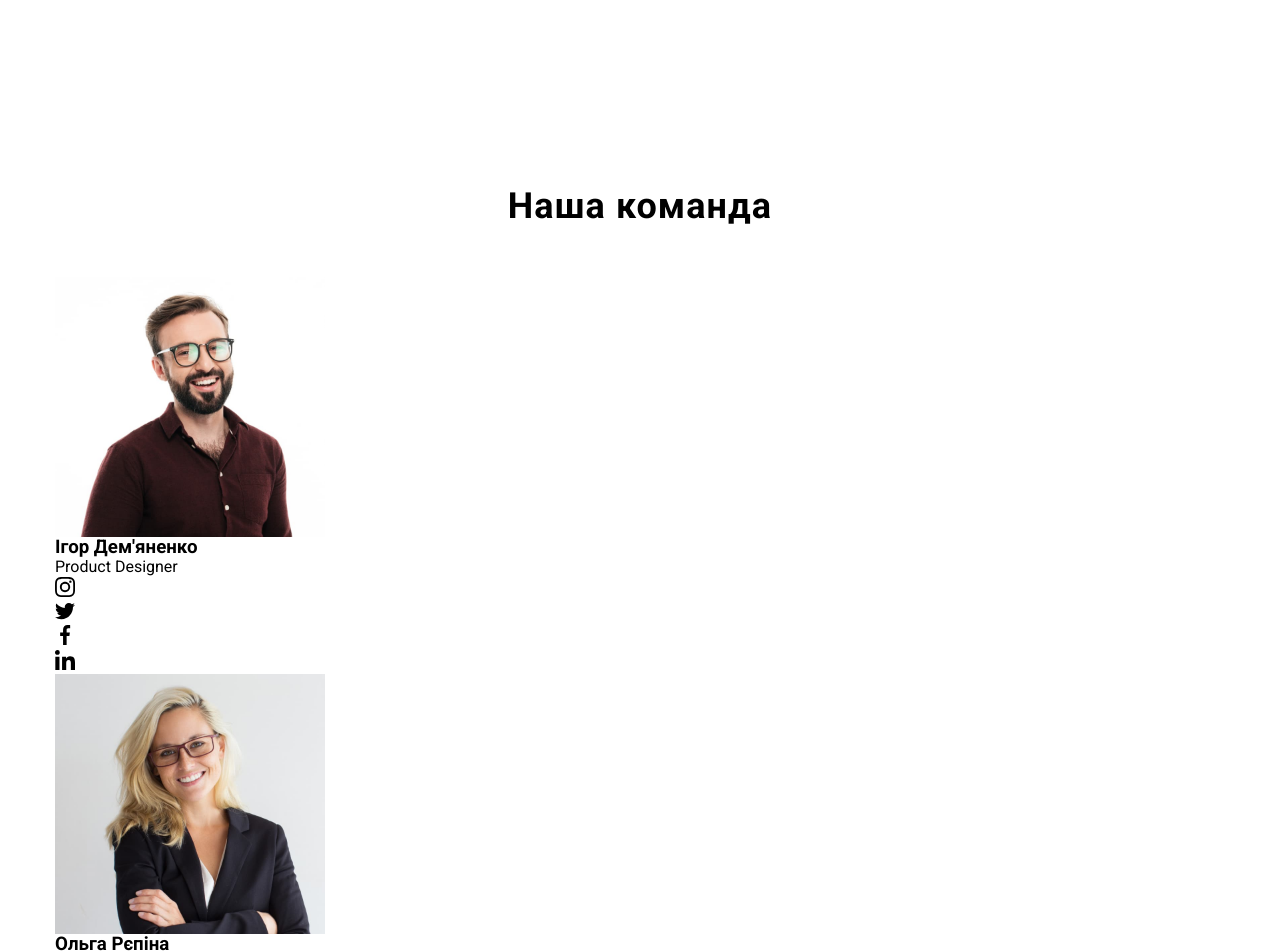
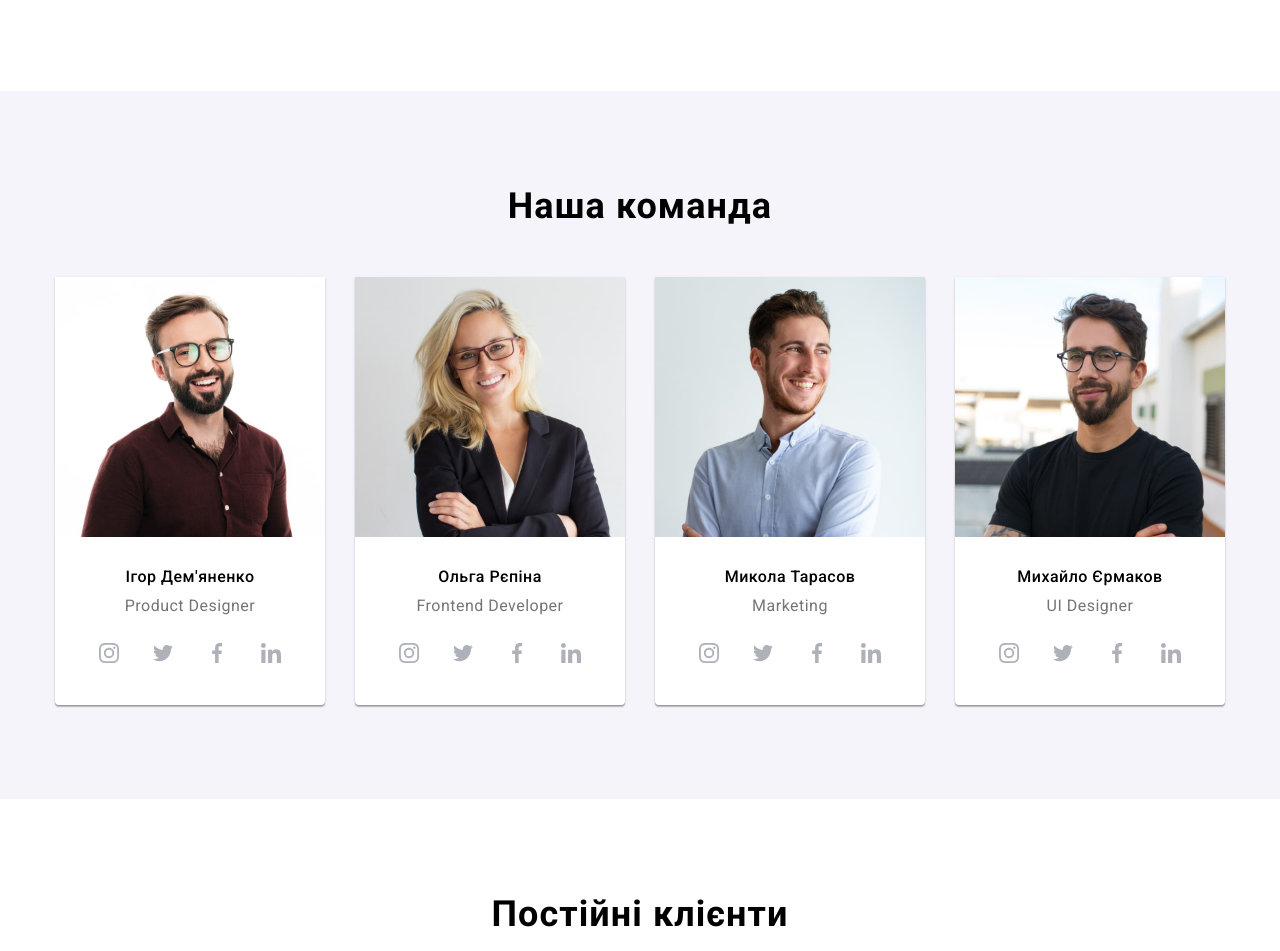
Before and after one commit to bogdan-ryzhko/goit-markup-hw-07, a plain HTML site: page index.html in a window 1280 px wide. Shown: the part 1506-2457 px from the top of the page. Drawn offline with Linux system fonts and the light colour scheme.

Commit message:
Переробив секцію "Наша команда"

```diff
--- a/index.html
+++ b/index.html
@@ -154,38 +154,38 @@
 
     <section class="team section">
       <div class="container">
-        <h2 class="team-title title">Наша команда</h2>
-        <ul class="team-list list">
-          <li class="team-item">
-            <img class="team-item-img" src="./images/team1.jpg" alt="Ігор Дем'яненко" width="270" height="260" />
-            <div class="team-content">
-              <h3 class="team-item-name">Ігор Дем'яненко</h3>
-              <p class="team-item-descr">Product Designer</p>
-              <ul class="team-soc-list list">
-                <li class="team-soc-item">
-                  <a href="#" class="team-soc-link link">
-                    <svg class="team-soc-icon" width="20" height="20">
+        <h2 class="team__title title">Наша команда</h2>
+        <ul class="team__list list">
+          <li class="team__item">
+            <img class="team__item-img" src="./images/team1.jpg" alt="Ігор Дем'яненко" width="270" height="260" />
+            <div class="team__content">
+              <h3 class="team__item-name">Ігор Дем'яненко</h3>
+              <p class="team__item-descr">Product Designer</p>
+              <ul class="team__soc-list list">
+                <li class="team__soc-item">
+                  <a href="#" class="team__soc-link link">
+                    <svg class="team__soc-icon" width="20" height="20">
                       <use href="./images/svg-sprites/svg-icons.svg#icon-instagram"></use>
                     </svg>
                   </a>
                 </li>
-                <li class="team-soc-item">
-                  <a href="#" class="team-soc-link link">
-                    <svg class="team-soc-icon" width="20" height="20">
+                <li class="team__soc-item">
+                  <a href="#" class="team__soc-link link">
+                    <svg class="team__soc-icon" width="20" height="20">
                       <use href="./images/svg-sprites/svg-icons.svg#icon-twitter"></use>
                     </svg>
                   </a>
                 </li>
-                <li class="team-soc-item">
-                  <a href="#" class="team-soc-link link">
-                    <svg class="team-soc-icon" width="20" height="20">
+                <li class="team__soc-item">
+                  <a href="#" class="team__soc-link link">
+                    <svg class="team__soc-icon" width="20" height="20">
                       <use href="./images/svg-sprites/svg-icons.svg#icon-facebook"></use>
                     </svg>
                   </a>
                 </li>
-                <li class="team-soc-item">
-                  <a href="#" class="team-soc-link link">
-                    <svg class="team-soc-icon" width="20" height="20">
+                <li class="team__soc-item">
+                  <a href="#" class="team__soc-link link">
+                    <svg class="team__soc-icon" width="20" height="20">
                       <use href="./images/svg-sprites/svg-icons.svg#icon-linkedin"></use>
                     </svg>
                   </a>
@@ -193,36 +193,36 @@
               </ul>
             </div>
           </li>
-          <li class="team-item">
-            <img class="team-item-img" src="./images/team2.jpg" alt="Ольга Рєпіна" width="270" height="260" />
-            <div class="team-content">
-              <h3 class="team-item-name">Ольга Рєпіна</h3>
-              <p class="team-item-descr">Frontend Developer</p>
-              <ul class="team-soc-list list">
-                <li class="team-soc-item">
-                  <a href="#" class="team-soc-link link">
-                    <svg class="team-soc-icon" width="20" height="20">
+          <li class="team__item">
+            <img class="team__item-img" src="./images/team2.jpg" alt="Ольга Рєпіна" width="270" height="260" />
+            <div class="team__content">
+              <h3 class="team__item-name">Ольга Рєпіна</h3>
+              <p class="team__item-descr">Frontend Developer</p>
+              <ul class="team__soc-list list">
+                <li class="team__soc-item">
+                  <a href="#" class="team__soc-link link">
+                    <svg class="team__soc-icon" width="20" height="20">
                       <use href="./images/svg-sprites/svg-icons.svg#icon-instagram"></use>
                     </svg>
                   </a>
                 </li>
-                <li class="team-soc-item">
-                  <a href="#" class="team-soc-link link">
-                    <svg class="team-soc-icon" width="20" height="20">
+                <li class="team__soc-item">
+                  <a href="#" class="team__soc-link link">
+                    <svg class="team__soc-icon" width="20" height="20">
                       <use href="./images/svg-sprites/svg-icons.svg#icon-twitter"></use>
                     </svg>
                   </a>
                 </li>
-                <li class="team-soc-item">
-                  <a href="#" class="team-soc-link link">
-                    <svg class="team-soc-icon" width="20" height="20">
+                <li class="team__soc-item">
+                  <a href="#" class="team__soc-link link">
+                    <svg class="team__soc-icon" width="20" height="20">
                       <use href="./images/svg-sprites/svg-icons.svg#icon-facebook"></use>
                     </svg>
                   </a>
                 </li>
-                <li class="team-soc-item">
-                  <a href="#" class="team-soc-link link">
-                    <svg class="team-soc-icon" width="20" height="20">
+                <li class="team__soc-item">
+                  <a href="#" class="team__soc-link link">
+                    <svg class="team__soc-icon" width="20" height="20">
                       <use href="./images/svg-sprites/svg-icons.svg#icon-linkedin"></use>
                     </svg>
                   </a>
@@ -230,36 +230,36 @@
               </ul>
             </div>
           </li>
-          <li class="team-item">
-            <img class="team-item-img" src="./images/team3.jpg" alt="Микола Тарасов" width="270" height="260" />
-            <div class="team-content">
-              <h3 class="team-item-name">Микола Тарасов</h3>
-              <p class="team-item-descr">Marketing</p>
-              <ul class="team-soc-list list">
-                <li class="team-soc-item">
-                  <a href="#" class="team-soc-link link">
-                    <svg class="team-soc-icon" width="20" height="20">
+          <li class="team__item">
+            <img class="team__item-img" src="./images/team3.jpg" alt="Микола Тарасов" width="270" height="260" />
+            <div class="team__content">
+              <h3 class="team__item-name">Микола Тарасов</h3>
+              <p class="team__item-descr">Marketing</p>
+              <ul class="team__soc-list list">
+                <li class="team__soc-item">
+                  <a href="#" class="team__soc-link link">
+                    <svg class="team__soc-icon" width="20" height="20">
                       <use href="./images/svg-sprites/svg-icons.svg#icon-instagram"></use>
                     </svg>
                   </a>
                 </li>
-                <li class="team-soc-item">
-                  <a href="#" class="team-soc-link link">
-                    <svg class="team-soc-icon" width="20" height="20">
+                <li class="team__soc-item">
+                  <a href="#" class="team__soc-link link">
+                    <svg class="team__soc-icon" width="20" height="20">
                       <use href="./images/svg-sprites/svg-icons.svg#icon-twitter"></use>
                     </svg>
                   </a>
                 </li>
-                <li class="team-soc-item">
-                  <a href="#" class="team-soc-link link">
-                    <svg class="team-soc-icon" width="20" height="20">
+                <li class="team__soc-item">
+                  <a href="#" class="team__soc-link link">
+                    <svg class="team__soc-icon" width="20" height="20">
                       <use href="./images/svg-sprites/svg-icons.svg#icon-facebook"></use>
                     </svg>
                   </a>
                 </li>
-                <li class="team-soc-item">
-                  <a href="#" class="team-soc-link link">
-                    <svg class="team-soc-icon" width="20" height="20">
+                <li class="team__soc-item">
+                  <a href="#" class="team__soc-link link">
+                    <svg class="team__soc-icon" width="20" height="20">
                       <use href="./images/svg-sprites/svg-icons.svg#icon-linkedin"></use>
                     </svg>
                   </a>
@@ -267,36 +267,36 @@
               </ul>
             </div>
           </li>
-          <li class="team-item">
-            <img class="team-item-img" src="./images/team4.jpg" alt="Михайло Єрмаков" width="270" height="260" />
-            <div class="team-content">
-              <h3 class="team-item-name">Михайло Єрмаков</h3>
-              <p class="team-item-descr">UI Designer</p>
-              <ul class="team-soc-list list">
-                <li class="team-soc-item">
-                  <a href="#" class="team-soc-link link">
-                    <svg class="team-soc-icon" width="20" height="20">
+          <li class="team__item">
+            <img class="team__item-img" src="./images/team4.jpg" alt="Михайло Єрмаков" width="270" height="260" />
+            <div class="team__content">
+              <h3 class="team__item-name">Михайло Єрмаков</h3>
+              <p class="team__item-descr">UI Designer</p>
+              <ul class="team__soc-list list">
+                <li class="team__soc-item">
+                  <a href="#" class="team__soc-link link">
+                    <svg class="team__soc-icon" width="20" height="20">
                       <use href="./images/svg-sprites/svg-icons.svg#icon-instagram"></use>
                     </svg>
                   </a>
                 </li>
-                <li class="team-soc-item">
-                  <a href="#" class="team-soc-link link">
-                    <svg class="team-soc-icon" width="20" height="20">
+                <li class="team__soc-item">
+                  <a href="#" class="team__soc-link link">
+                    <svg class="team__soc-icon" width="20" height="20">
                       <use href="./images/svg-sprites/svg-icons.svg#icon-twitter"></use>
                     </svg>
                   </a>
                 </li>
-                <li class="team-soc-item">
-                  <a href="#" class="team-soc-link link">
-                    <svg class="team-soc-icon" width="20" height="20">
+                <li class="team__soc-item">
+                  <a href="#" class="team__soc-link link">
+                    <svg class="team__soc-icon" width="20" height="20">
                       <use href="./images/svg-sprites/svg-icons.svg#icon-facebook"></use>
                     </svg>
                   </a>
                 </li>
-                <li class="team-soc-item">
-                  <a href="#" class="team-soc-link link">
-                    <svg class="team-soc-icon" width="20" height="20">
+                <li class="team__soc-item">
+                  <a href="#" class="team__soc-link link">
+                    <svg class="team__soc-icon" width="20" height="20">
                       <use href="./images/svg-sprites/svg-icons.svg#icon-linkedin"></use>
                     </svg>
                   </a>
@@ -312,46 +312,46 @@
 
     <section class="clients section">
       <div class="container">
-        <h2 class="clients-title title">Постійні клієнти</h2>
-        <ul class="clients-list list">
-          <li class="clients-item">
-            <a href="#" class="clients-link">
-              <svg class="clients-icon" width="106" height="60">
+        <h2 class="clients__title title">Постійні клієнти</h2>
+        <ul class="clients__list list">
+          <li class="clients__item">
+            <a href="#" class="clients__link">
+              <svg class="clients__icon" width="106" height="60">
                 <use href="./images/svg-sprites/clients-icons.svg#icon-Logo"></use>
               </svg>
             </a>
           </li>
-          <li class="clients-item">
-            <a href="#" class="clients-link">
-              <svg class="clients-icon" width="106" height="60">
+          <li class="clients__item">
+            <a href="#" class="clients__link">
+              <svg class="clients__icon" width="106" height="60">
                 <use href="./images/svg-sprites/clients-icons.svg#icon-Logo-1"></use>
               </svg>
             </a>
           </li>
-          <li class="clients-item">
-            <a href="#" class="clients-link">
-              <svg class="clients-icon" width="106" height="60">
+          <li class="clients__item">
+            <a href="#" class="clients__link">
+              <svg class="clients__icon" width="106" height="60">
                 <use href="./images/svg-sprites/clients-icons.svg#icon-Logo-2"></use>
               </svg>
             </a>
           </li>
-          <li class="clients-item">
-            <a href="#" class="clients-link">
-              <svg class="clients-icon" width="106" height="60">
+          <li class="clients__item">
+            <a href="#" class="clients__link">
+              <svg class="clients__icon" width="106" height="60">
                 <use href="./images/svg-sprites/clients-icons.svg#icon-Logo-3"></use>
               </svg>
             </a>
           </li>
-          <li class="clients-item">
-            <a href="#" class="clients-link">
-              <svg class="clients-icon" width="106" height="60">
+          <li class="clients__item">
+            <a href="#" class="clients__link">
+              <svg class="clients__icon" width="106" height="60">
                 <use href="./images/svg-sprites/clients-icons.svg#icon-Logo-4"></use>
               </svg>
             </a>
           </li>
-          <li class="clients-item">
-            <a href="#" class="clients-link">
-              <svg class="clients-icon" width="106" height="60">
+          <li class="clients__item">
+            <a href="#" class="clients__link">
+              <svg class="clients__icon" width="106" height="60">
                 <use href="./images/svg-sprites/clients-icons.svg#icon-Logo-5"></use>
               </svg>
             </a>
--- a/sass/main.scss
+++ b/sass/main.scss
@@ -102,12 +102,9 @@
   }
 }
 
-// =================================================> Наша команда <=================================================
+// =================================================> Чим ми займаємось <=================================================
 
 .about {
-  &__title {
-  }
-
   &__list {
     @include flexContainer(flex, center, center);
     gap: 30px;
@@ -118,8 +115,6 @@
     position: relative;
   }
 
-  &__img {
-  }
   &__text {
     position: absolute;
     bottom: 0;
@@ -136,3 +131,68 @@
     color: #ffffff;
   }
 }
+
+// =================================================> Наша команда <=================================================
+
+.team {
+  background-color: $team-bg;
+
+  &__list {
+    @include flexContainer(flex, center, center);
+    gap: 30px;
+    flex-wrap: wrap;
+  }
+
+  &__content {
+    padding: 30px 0;
+  }
+
+  &__item {
+    max-width: 270px;
+    background-color: #ffffff;
+    box-shadow: 0px 1px 3px rgba(0, 0, 0, 0.12), 0px 1px 1px rgba(0, 0, 0, 0.14),
+      0px 2px 1px rgba(0, 0, 0, 0.2);
+    border-radius: 0px 0px 4px 4px;
+    text-align: center;
+  }
+
+  &__item-name {
+    font-weight: 500;
+    font-size: 16px;
+    line-height: 1.19;
+    letter-spacing: 0.03em;
+    margin-bottom: 10px;
+  }
+
+  &__item-descr {
+    line-height: 1.19;
+    letter-spacing: 0.03em;
+    color: $descr-color;
+    margin-bottom: 16px;
+  }
+
+  &__soc-list {
+    @include flexContainer(flex, center, center);
+  }
+
+  &__soc-item + &__soc-item {
+    margin-left: 10px;
+  }
+
+  &__soc-link {
+    @include flexContainer(flex, center, center);
+    padding: 12px;
+    border-radius: 100%;
+    color: $icon-color;
+    transition: background-color $timing-transition, color $timing-transition;
+
+    &:hover,
+    &:focus {
+      background-color: $brand-color;
+      color: #ffffff;
+    }
+  }
+  &__soc-icon {
+    fill: currentColor;
+  }
+}
```
Also changed, not shown: css/main.css, dist/css/main.min.css, 2 other files.
